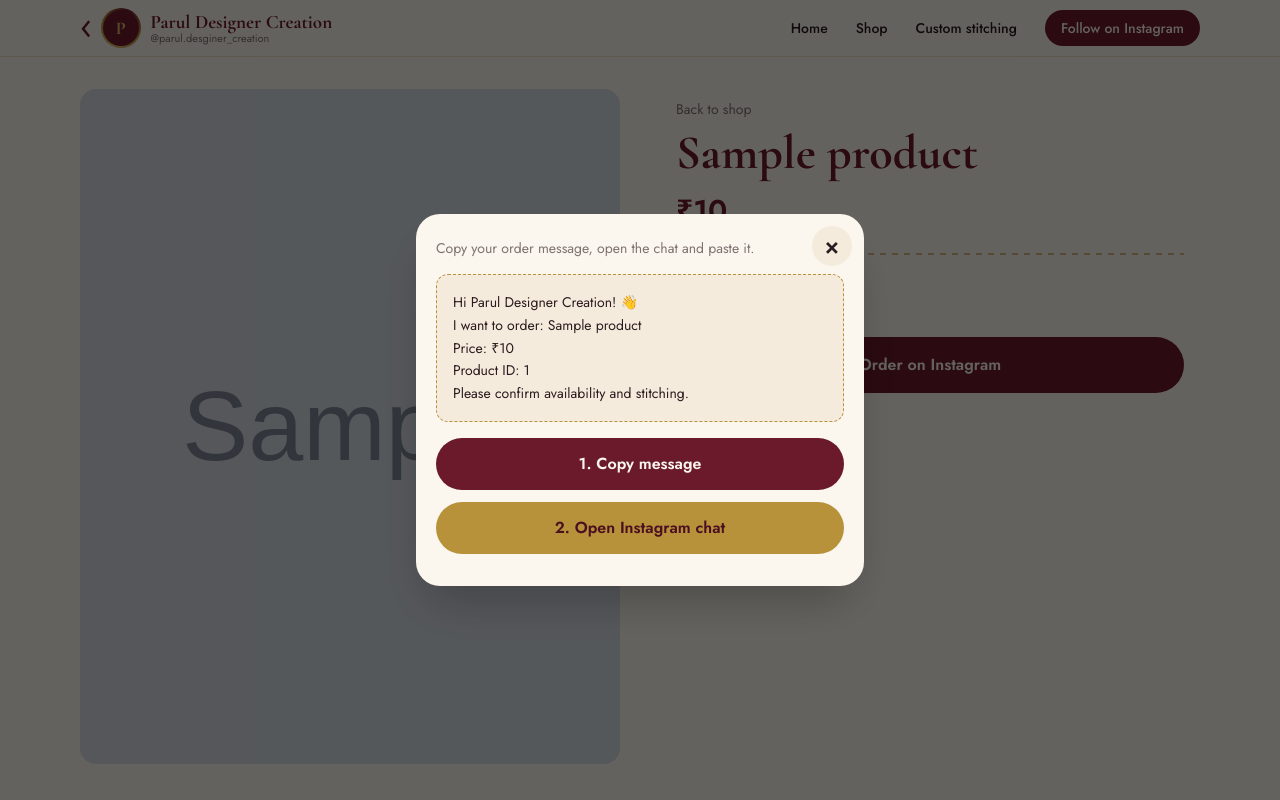
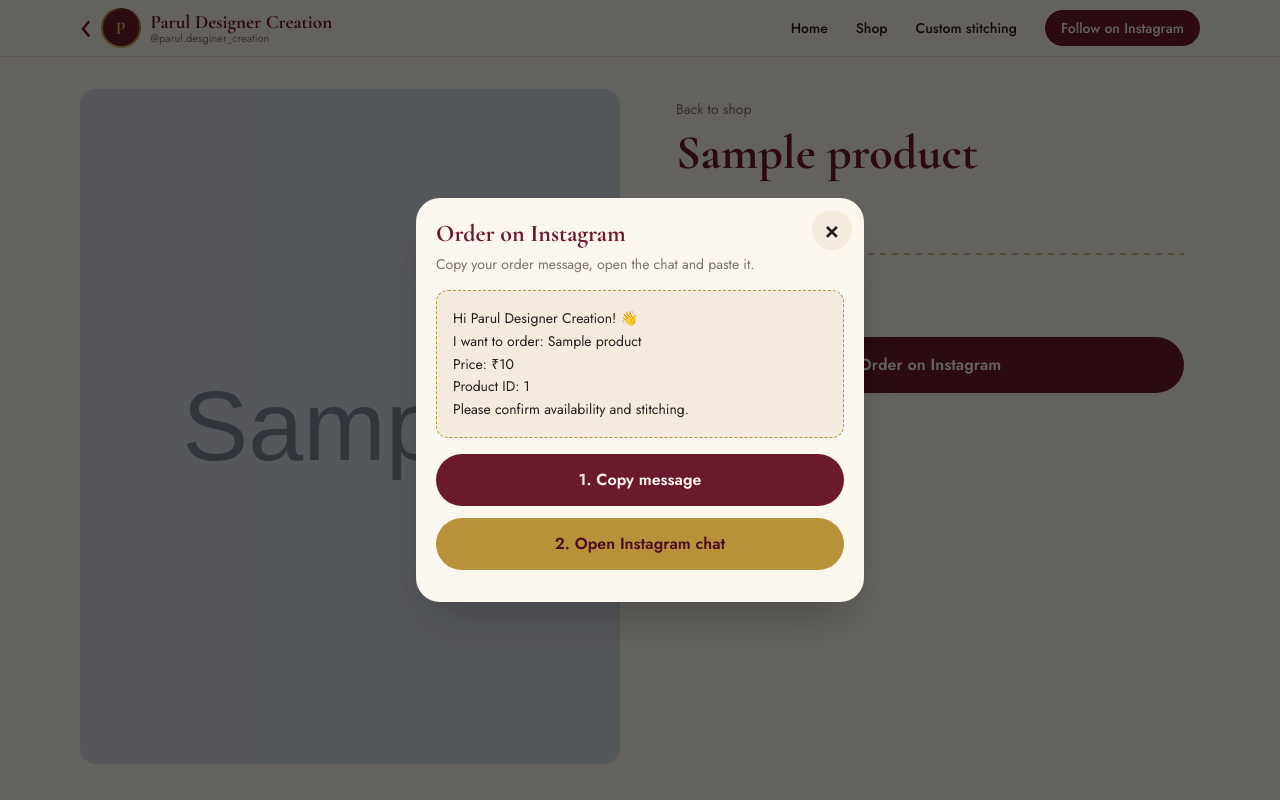
Before and after one commit to kaifkhan00/parul, a Django app: page /product/1/ in a window 1280 px wide. Run offline with Django 5.2, Linux system fonts and the light colour scheme; tables that the repository leaves empty hold one stand-in row (values such as "Sample post"); grey boxes marked "Sample" are stand-in pictures; some libraries are stand-ins or nearby versions.

Commit message:
Update product.html

```diff
--- a/shop/templates/shop/product.html
+++ b/shop/templates/shop/product.html
@@ -17,36 +17,47 @@
     <div class="zari my-6"></div>
     {% if p.description %}<div class="text-ink/80 leading-relaxed whitespace-pre-line">{{ p.description }}</div>{% endif %}
     <div class="hidden md:block mt-8">
-      <button type="button" id="btnDesk" class="w-full py-4 rounded-full bg-maroon text-beige-50 font-semibold">Order on Instagram</button>
+      <button type="button" id="btnDesk" data-title="{{ p.title }}" data-price="{{ p.price }}" data-id="{{ p.id }}" class="w-full py-4 rounded-full bg-maroon text-beige-50 font-semibold">Order on Instagram</button>
     </div>
   </div>
 </section>
 
 <div class="md:hidden fixed inset-x-0 z-30 px-4 pb-2" style="bottom:calc(64px + env(safe-area-inset-bottom,0px))">
-  <button type="button" id="btnMob" class="w-full py-3.5 rounded-full bg-maroon text-beige-50 font-semibold shadow-lg">Order on Instagram · ₹{{ p.price }}</button>
+  <button type="button" id="btnMob" data-title="{{ p.title }}" data-price="{{ p.price }}" data-id="{{ p.id }}" class="w-full py-3.5 rounded-full bg-maroon text-beige-50 font-semibold shadow-lg">Order on Instagram · ₹{{ p.price }}</button>
 </div>
 
 <div id="sheet" hidden class="fixed inset-0 z-[9999] bg-black/60 flex items-end md:items-center justify-center p-0 md:p-4">
   <div class="relative w-full max-w-md bg-beige-50 rounded-t-3xl md:rounded-3xl p-5 pb-8 shadow-2xl">
-<button type="button" id="closeX" class="absolute right-3 top-3 w-10 h-10 grid place-items-center rounded-full bg-beige-100 text-2xl font-bold cursor-pointer z-50">×</button>    <p class="text-sm text-ink/60 mt-1 mb-4">Copy your order message, open the chat and paste it.</p>
+    <button type="button" id="closeX" class="absolute right-3 top-3 w-10 h-10 grid place-items-center rounded-full bg-beige-100 text-2xl font-bold cursor-pointer z-50">×</button>
+    <h3 class="font-display text-2xl font-bold text-maroon pr-10">Order on Instagram</h3>
+    <p class="text-sm text-ink/60 mt-1 mb-4">Copy your order message, open the chat and paste it.</p>
 
-    <!-- YAHAN DIRECT MESSAGE LIKHA HAI, KHALI KABHI NAHI HOGA -->
-    <div id="msg" class="bg-beige-100 border border-dashed border-gold rounded-xl p-4 text-sm leading-relaxed whitespace-pre-line select-all">Hi Parul Designer Creation! 👋
+    <div id="msg" class="bg-beige-100 border border-dashed border-gold rounded-xl p-4 text-sm leading-relaxed whitespace-pre-line">Hi Parul Designer Creation! 👋
 I want to order: {{ p.title }}
 Price: ₹{{ p.price }}
 Product ID: {{ p.id }}
 Please confirm availability and stitching.</div>
 
     <button type="button" id="copy" class="mt-4 w-full py-3.5 rounded-full bg-maroon text-beige-50 font-semibold">1. Copy message</button>
-    <a id="go" href="https://ig.me/m/parul.desginer_creation" target="_blank" class="mt-3 block text-center w-full py-3.5 rounded-full bg-gold text-maroon-dark font-semibold">2. Open Instagram chat</a>
+    <a href="https://ig.me/m/parul.desginer_creation" target="_blank" class="mt-3 block text-center w-full py-3.5 rounded-full bg-gold text-maroon-dark font-semibold">2. Open Instagram chat</a>
   </div>
 </div>
+
 <script>
 (function(){
   var sheet = document.getElementById('sheet');
   var msg = document.getElementById('msg');
-
-  function openSheet(){
+  function buildMsg(t, pr, id){
+    return "Hi Parul Designer Creation! \nI want to order: " + t + "\nPrice: Rs." + pr + "\nProduct ID: " + id + "\nPlease confirm availability and stitching.";
+  }
+  function openSheet(btn){
+    var title = btn.getAttribute('data-title') || "{{ p.title|escapejs }}";
+    var price = btn.getAttribute('data-price') || "{{ p.price }}";
+    var pid = btn.getAttribute('data-id') || "{{ p.id }}";
+    // Agar live pe div khali ho to JS se bhar do
+    if(!msg.innerText.trim()){
+      msg.innerText = buildMsg(title, price, pid);
+    }
     sheet.removeAttribute('hidden');
     sheet.hidden = false;
     sheet.style.display = 'flex';
@@ -59,23 +70,16 @@ Please confirm availability and stitching.</div>
     document.body.style.overflow = '';
   }
   window.closeSheet = closeSheet;
-
-  document.getElementById('btnDesk')?.addEventListener('click', openSheet);
-  document.getElementById('btnMob')?.addEventListener('click', openSheet);
-
-  // Close - chahe id ho ya na ho, X wala button pakad lega
-  var closeBtn = document.getElementById('closeX') || document.querySelector('[data-x]');
-  if(closeBtn) closeBtn.addEventListener('click', closeSheet);
-
-  sheet.addEventListener('click', function(e){
-    if(e.target === sheet) closeSheet();
-  });
-
+  document.getElementById('btnDesk')?.addEventListener('click', function(){ openSheet(this); });
+  document.getElementById('btnMob')?.addEventListener('click', function(){ openSheet(this); });
+  document.getElementById('closeX')?.addEventListener('click', closeSheet);
+  sheet.addEventListener('click', function(e){ if(e.target === sheet) closeSheet(); });
   document.getElementById('copy')?.addEventListener('click', function(){
-    navigator.clipboard.writeText(msg.innerText || msg.textContent);
+    var txt = msg.innerText.trim() || buildMsg("{{ p.title|escapejs }}","{{ p.price }}","{{ p.id }}");
+    msg.innerText = txt;
+    navigator.clipboard.writeText(txt);
     this.textContent = '✓ Copied!';
-    var self=this;
-    setTimeout(function(){ self.textContent='1. Copy message'; }, 2000);
+    var self=this; setTimeout(function(){ self.textContent='1. Copy message'; },2000);
   });
 })();
 </script>
```
